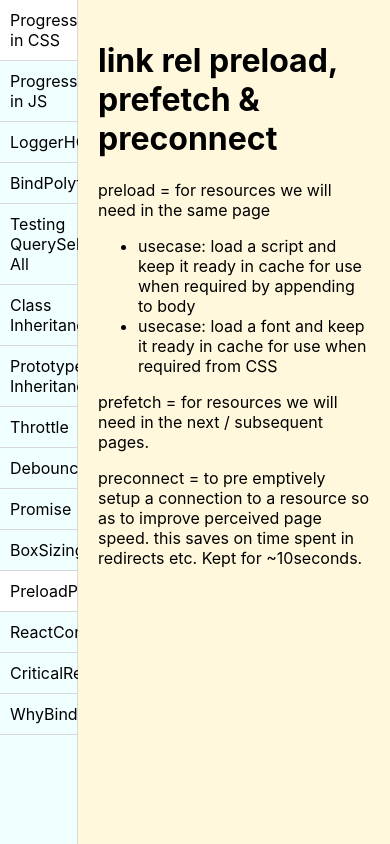
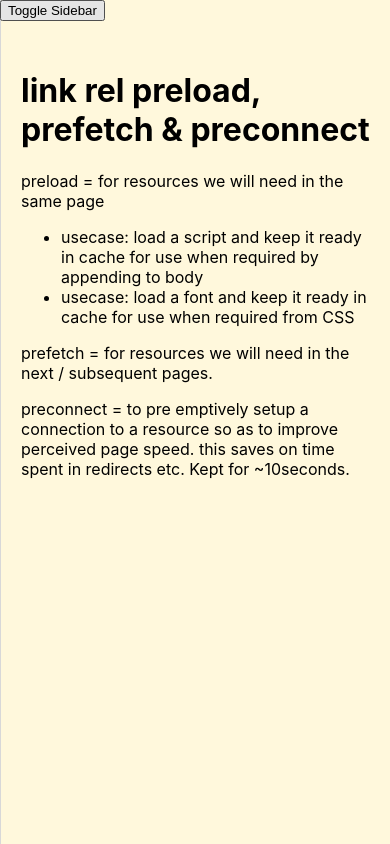
Before and after one commit to rohanBagchi/personal-notes, a Next.js app: page /PreloadPrefetchAndPreconnect in a window 390 px wide. Built offline with nearby package versions, Linux system fonts and the light colour scheme.

Commit message:
Handle mobile view

```diff
--- a/pages/TestingQuerySelectorAll.js
+++ b/pages/TestingQuerySelectorAll.js
@@ -19,7 +19,7 @@ const TestingQuerySelectorAll = () => {
       <button type="button" onClick={findElement}>
         Find all Elements!!
       </button>
-      Given a DOM of following structure:{' '}
+      <p>Given a DOM of following structure: </p>
       <pre>
         {`
           <div id="root" ref={referenceToRoot}>
--- a/pages/_app.js
+++ b/pages/_app.js
@@ -1,3 +1,4 @@
+import { useState } from 'react';
 import { useRouter } from 'next/router';
 import Head from 'next/head';
 import { MDXProvider } from '@mdx-js/react';
@@ -9,24 +10,38 @@ import './ProgressBarCSS.css';
 import SideBar from '../src/components/SideBar';
 
 const components = {
+  // eslint-disable-next-line react/display-name
   pre: (props) => <div {...props} />,
   code: CodeBlock,
-  img: (props) => <img {...props} style={{ maxWidth: '100%' }} />,
+  // eslint-disable-next-line react/display-name
+  img: (props) => (
+    <img {...props} style={{ maxWidth: '100%' }} alt="description of concept" />
+  ),
 };
 
 function MyApp({ Component, pageProps }) {
   const router = useRouter();
   const componentFileName = router.asPath.split('/').pop();
   const pageTitle = links.find(({ path }) => path === componentFileName)?.name;
+
+  const [showSideBarInMobile, setShowSideBarInMobile] = useState(false);
+
   return (
     <div className="container">
       <Head>
         <title>{pageTitle}</title>
       </Head>
-      <div className="sidebar">
-        <SideBar />
+      <div className={`sidebar ${showSideBarInMobile ? 'show-in-mobile' : ''}`}>
+        <button
+          type="button"
+          className="sidebar-toggle"
+          onClick={() => setShowSideBarInMobile(true)}
+        >
+          Toggle Sidebar
+        </button>
+        <SideBar onLinkClick={() => setShowSideBarInMobile(false)} />
       </div>
-      <div className="content">
+      <div className={`content ${showSideBarInMobile ? 'hide-in-mobile' : ''}`}>
         <MDXProvider components={components}>
           <Component {...pageProps} />
         </MDXProvider>
--- a/src/components/SideBar/Sidebar.js
+++ b/src/components/SideBar/Sidebar.js
@@ -1,11 +1,24 @@
+import { useEffect } from 'react';
 import Link from 'next/link';
 import { useRouter } from 'next/router';
 import links from './links';
 import styles from './styles.module.css';
 
-const SideBar = () => {
+const SideBar = ({ onLinkClick }) => {
   const router = useRouter();
   const componentFileName = router.asPath.split('/').pop();
+
+  useEffect(() => {
+    const handleRouteChangeComplete = () => {
+      onLinkClick();
+    };
+
+    router.events.on('routeChangeComplete', handleRouteChangeComplete);
+
+    return () => {
+      router.events.off('routeChangeComplete', handleRouteChangeComplete);
+    };
+  }, [onLinkClick, router.events]);
 
   const renderContent = () =>
     links.map((link, index) => (
--- a/styles/globals.css
+++ b/styles/globals.css
@@ -20,6 +20,7 @@ a {
   display: flex;
   min-height: 100vh;
   width: 100vw;
+  position: relative;
 }
 
 .sidebar {
@@ -32,3 +33,31 @@ a {
   background-color: cornsilk;
   padding: 20px;
 }
+
+.sidebar .sidebar-toggle {
+  display: none;
+}
+
+@media screen and (max-width: 800px) {
+  .sidebar {
+    width: 0%;
+  }
+  .sidebar .sidebar-toggle {
+    display: inline-block;
+    position: absolute;
+    top: 0;
+  }
+  .sidebar.show-in-mobile {
+    width: 100%;
+  }
+  .sidebar.show-in-mobile .sidebar-toggle {
+    display: none;
+  }
+  .content {
+    width: 100%;
+    padding-top: 50px;
+  }
+  .content.hide-in-mobile {
+    display: none;
+  }
+}
```
